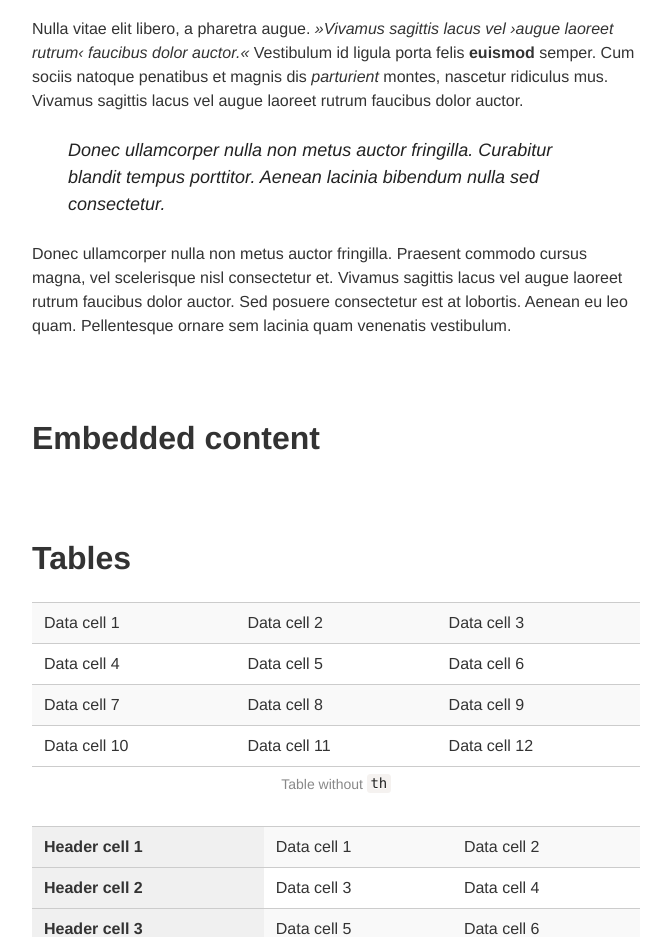
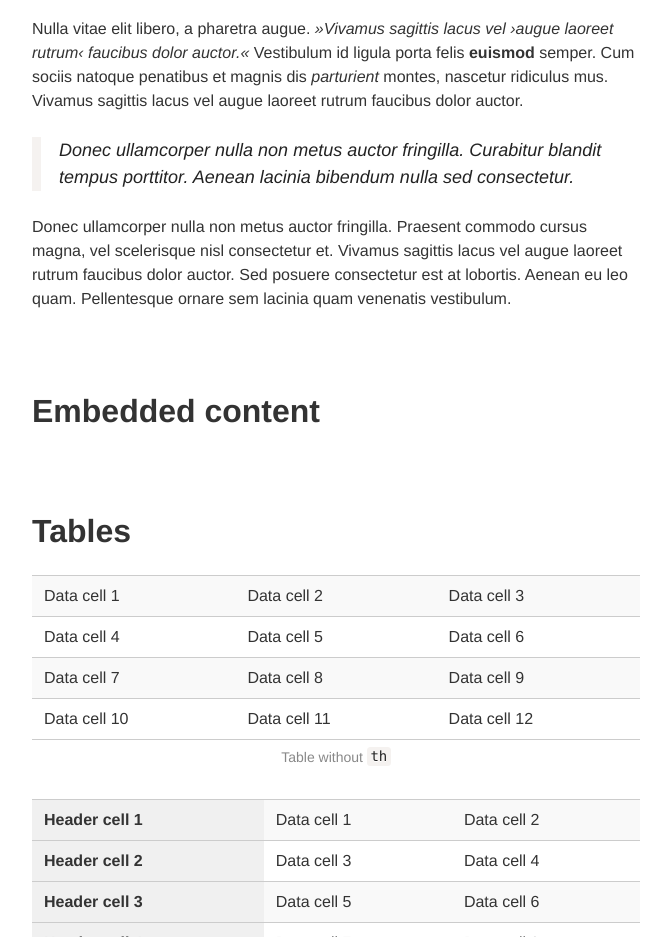
Before and after one commit to isellsoap/kickstart, a plain HTML site: page demo.html in a window 1280 px wide. Shown: the part 4060-4997 px from the top of the page, without its empty margins (304-975 px from the left). Drawn offline with nearby package versions, Linux system fonts and the light colour scheme.

Commit message:
adjusted blockquote styling

```diff
--- a/assets/css/default.css
+++ b/assets/css/default.css
@@ -366,9 +366,9 @@ var {
 }
 
 blockquote {
+	border-left: .5em solid #f5f2f0;
 	font-size: 1.125em;
-	margin-left: 2em;
-	margin-right: 2em;
+	padding-left: 1em;
 }
 
 :not(pre) > code,
```
